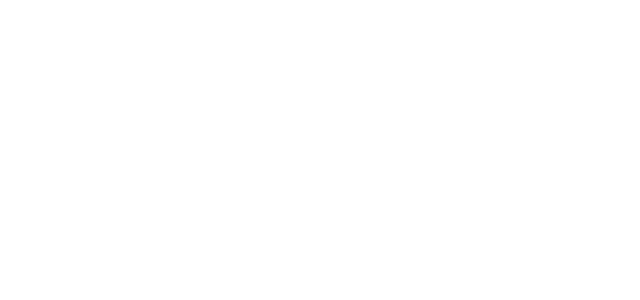
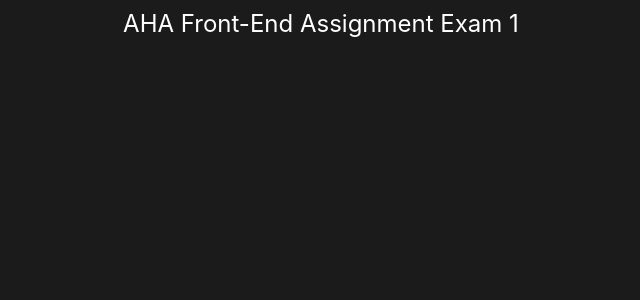
Before and after one commit to benqqqq/aha-fe-assignment, a React (Vite) app: page / in a window 1280 px wide. Shown: the top 300 px of the page, without its empty margins (319-959 px from the left). Built offline with nearby package versions, Linux system fonts and the light colour scheme; a web font is replaced by a local one.

Commit message:
feat(Home): draft home page

```diff
--- a/src/App.tsx
+++ b/src/App.tsx
@@ -1,14 +1,16 @@
 import LoadingOrError from 'components/LoadingOrError'
 import type { ReactElement } from 'react'
-import { Suspense } from 'react'
+import { lazy, Suspense } from 'react'
 import { BrowserRouter, Route, Routes } from 'react-router-dom'
+
+const Home = lazy(async () => import('pages/Home'))
 
 export default function App(): ReactElement {
 	return (
 		<BrowserRouter>
 			<Suspense fallback={<LoadingOrError />}>
 				<Routes>
-					<Route path='/' element={undefined} />
+					<Route path='/' element={<Home />} />
 				</Routes>
 			</Suspense>
 		</BrowserRouter>
--- /dev/null
+++ b/src/pages/Home.tsx
@@ -0,0 +1,15 @@
+import type { ReactElement } from 'react'
+import Head from '../components/Head'
+
+export default function HomePage(): ReactElement {
+	return (
+		<>
+			<Head title='AHA Front-End Assignment Exam 1' />
+			<div className='h-screen w-full bg-greyscaleBgDark text-white'>
+				<div className='flex justify-center p-2'>
+					<h1 className='text-2xl'>AHA Front-End Assignment Exam 1</h1>
+				</div>
+			</div>
+		</>
+	)
+}
--- a/tailwind.config.js
+++ b/tailwind.config.js
@@ -7,6 +7,11 @@
 	theme: {
 		fontFamily: {
 			sans: ['Inter', ...defaultConfig.theme.fontFamily.sans]
+		},
+		extend: {
+			colors: {
+				greyscaleBgDark: '#1B1B1B'
+			}
 		}
 	},
 	experimental: { optimizeUniversalDefaults: true },
```
